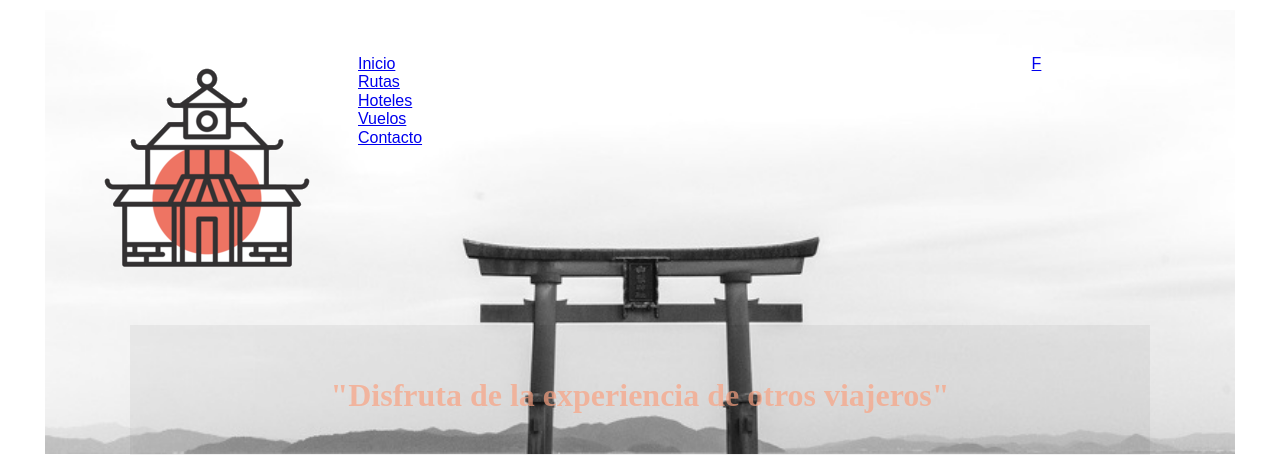
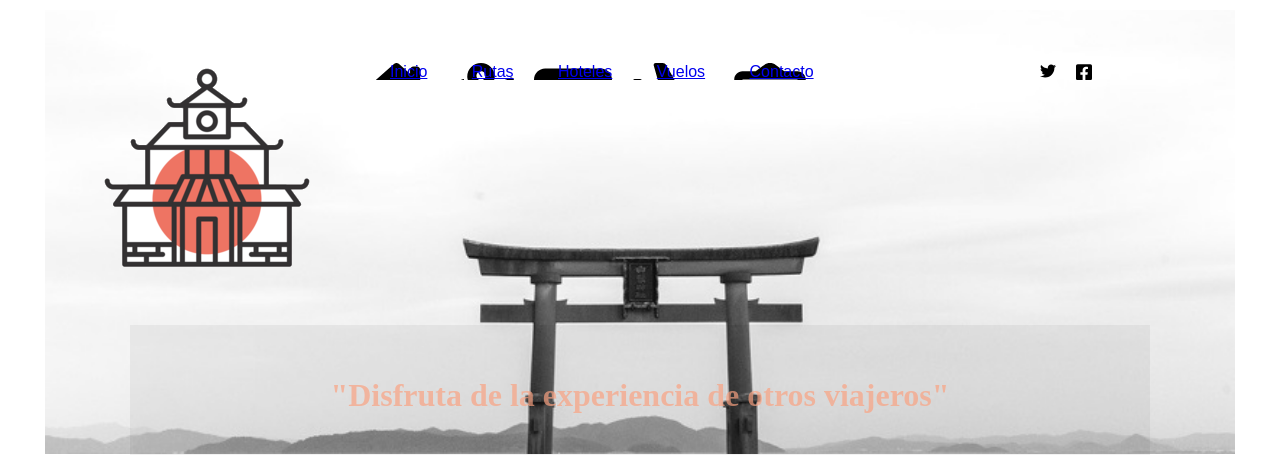
Before and after one commit to sgilcastro/FS_PHP, a PHP site: page / in a window 1280 px wide. Shown: the top 459 px of the page. Run offline with PHP 8.4, Linux system fonts and the light colour scheme; some libraries are stand-ins or nearby versions; some web fonts are replaced.

Commit message:
Preparando los menus e iconos

```diff
--- a/sprint1/Nivel 2/css/styles.css
+++ b/sprint1/Nivel 2/css/styles.css
@@ -68,6 +68,45 @@ header, main, footer {
 	flex-direction: row;
 }
 
+.menu-principal li{
+    display: inline-block;
+    margin: 0.5rem;
+    font-size: 1rem;
+    text-decoration: 0;
+}
+
+.menu-principal1, .menu-principal2, .menu-principal3,.menu-principal4,.menu-principal5 {
+    list-style: none;
+    background-color: transparent;
+    background-repeat: no-repeat;
+    background-position: 0 0;
+    padding-left: 1.5rem;
+    background-size: 100%;           /* Gecko 2.0 (Firefox 4.0) and other CSS3-compliant browsers */
+}
+
+.menu-principal1{
+	background-image: url("../img/iconos/house-chimney-solid.svg");
+	background-size: 100%;
+}
+
+.menu-principal2{
+	background-image: url("../img/iconos/map-location-dot-solid.svg");
+}
+
+.menu-principal3{
+	background-image: url("../img/iconos/square-h-solid.svg");
+}
+
+.menu-principal4{
+	background-image: url("../img/iconos/plane-solid.svg");
+}
+
+.menu-principal5{
+	background-image: url("../img/iconos/envelope-open-text-solid.svg");
+}
+
+
+
 .item2{
 	margin: 10px 80px 0px 80px;
 	padding: 10px;
@@ -85,6 +124,31 @@ header, main, footer {
 	text-align: center;
 	color: #F49E7E;
 	font-family: 'IM Fell Double Pica', serif;
+}
+
+.menu-rrss li{
+    display: inline-block;
+    margin: 0.5rem;
+    font-size: 1rem;
+    text-decoration: 0;
+}
+
+.menu-twitter, .menu-facebook {
+	list-style: none;
+    background-color: transparent;
+    background-repeat: no-repeat;
+    background-position: 0 0;
+    padding-left: 1rem;
+    background-size: 100%;           /* Gecko 2.0 (Firefox 4.0) and other CSS3-compliant browsers */
+}
+
+.menu-twitter{
+	background-image: url("../img/iconos/twitter.svg");
+}
+
+
+.menu-facebook {
+	background-image: url("../img/iconos/square-facebook.svg");
 }
 
 /*
--- a/sprint1/Nivel 2/index.html
+++ b/sprint1/Nivel 2/index.html
@@ -44,17 +44,17 @@
                             </div>
                             <div class="subitem1">
                                 <ul class="menu-principal">
-                                    <li><a href="#" class="menu-principal">Inicio</a></li>
-                                    <li><a href="#" class="menu-principal">Rutas</a></li>
-                                    <li><a href="#" class="menu-principal">Hoteles</a></li>
-                                    <li><a href="#" class="menu-principal">Vuelos</a></li>
-                                    <li><a href="#" class="menu-principal">Contacto</a></li>
+                                    <li><a href="#" class="menu-principal1">Inicio</a></li>
+                                    <li><a href="#" class="menu-principal2">Rutas</a></li>
+                                    <li><a href="#" class="menu-principal3">Hoteles</a></li>
+                                    <li><a href="#" class="menu-principal4">Vuelos</a></li>
+                                    <li><a href="#" class="menu-principal5">Contacto</a></li>
                                 </ul>
                             </div>
                             <div class="subitem1">
                                 <ul class="menu-rrss">
-                                    <li><a href="#" class="menu-rrss">F</a></li>
-                                    <li><a href="#" class="menu-rrss"></a></li>
+                                    <li><a href="#" class="menu-twitter"></a></li>
+                                    <li><a href="#" class="menu-facebook"></a></li>
                                 </ul>
                             </div>
                         </div>
```
Also changed, not shown: sprint1/Nivel 2/img/iconos/envelope-open-text-solid.svg (added), sprint1/Nivel 2/img/iconos/house-chimney-solid.svg (added), sprint1/Nivel 2/img/iconos/map-location-dot-solid.svg (added), sprint1/Nivel 2/img/iconos/plane-solid.svg (added), sprint1/Nivel 2/img/iconos/square-facebook.svg (added), sprint1/Nivel 2/img/iconos/square-h-solid.svg (added), sprint1/Nivel 2/img/iconos/twitter.svg (added).
